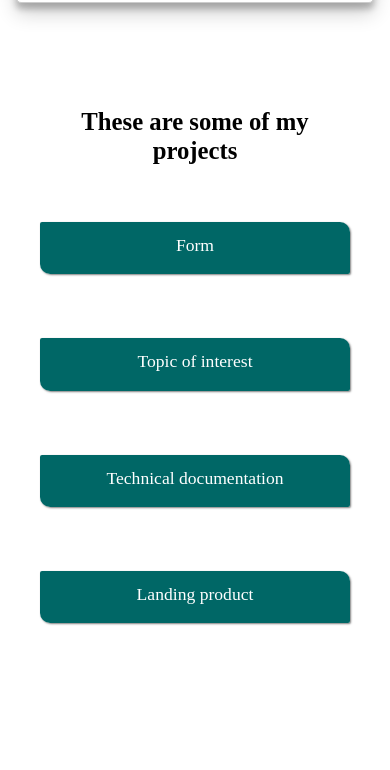
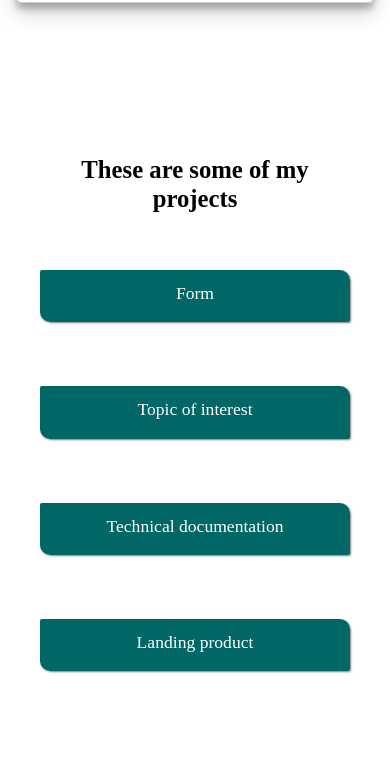
Before and after one commit to matildejb/Portfolio-Personal, a plain HTML site: page index.html in a window 390 px wide. Shown: the part 1894-2664 px from the top of the page. Drawn offline with nearby package versions, Linux system fonts and the light colour scheme.

```diff
--- a/styles.css
+++ b/styles.css
@@ -344,7 +344,7 @@ a {
    }
 
    #projects {
-    padding: 3rem 2.5rem 0rem;
+    padding: 6rem 2.5rem 0rem;
 
 
 }
```
